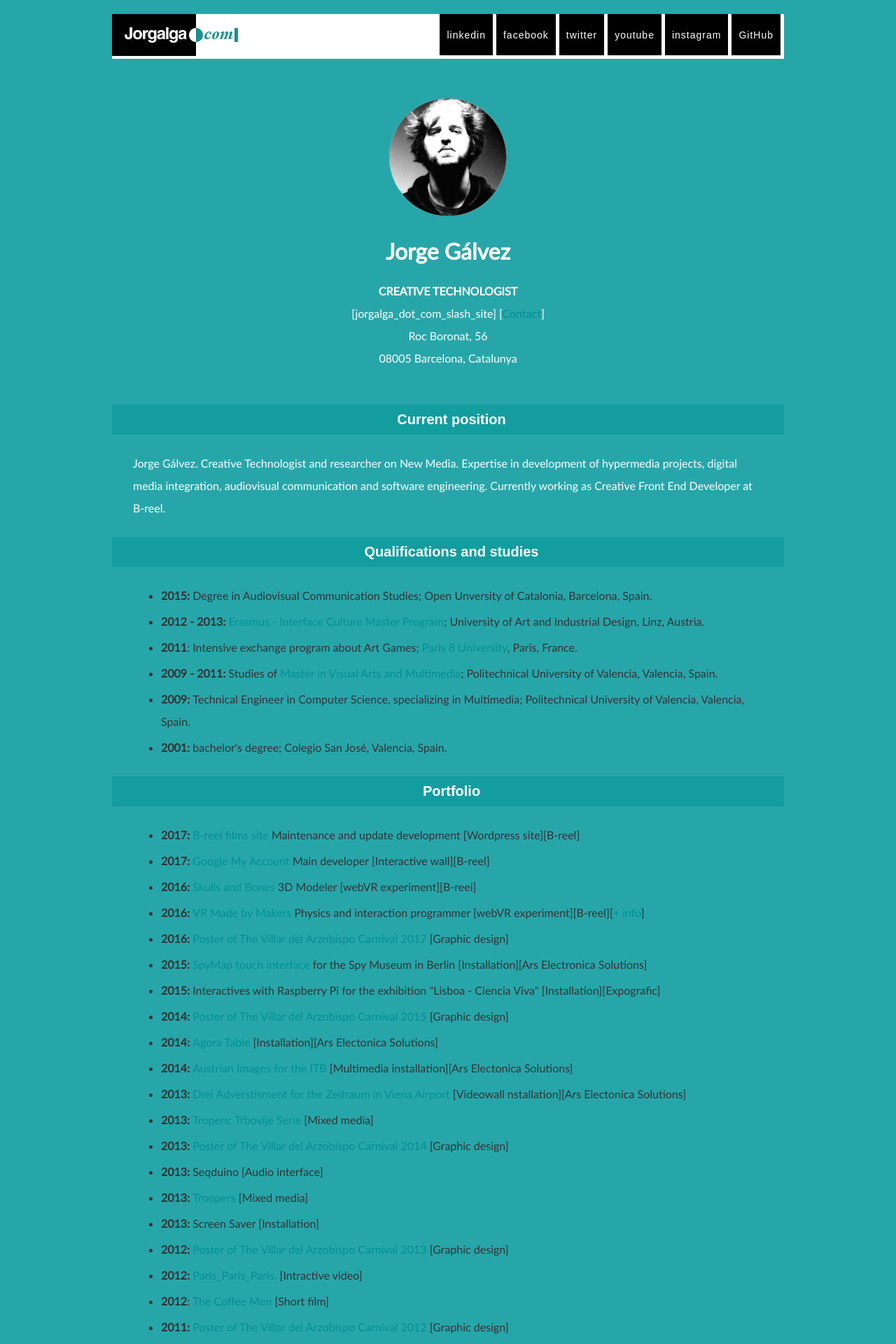
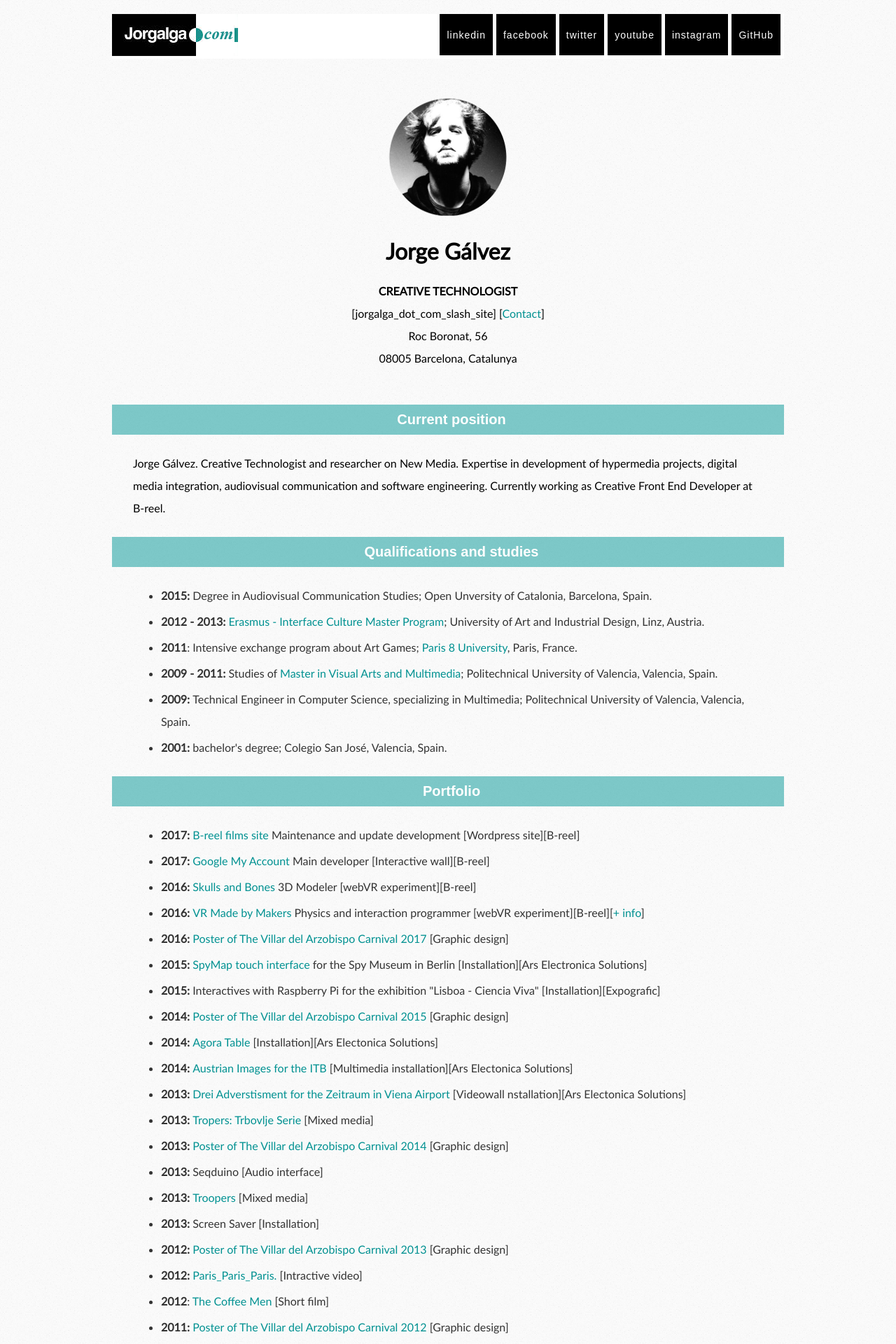
Before and after one commit to jorgalga/jorgalga.github.io, a PHP site: page / in a window 1280 px wide. Shown: the top 1920 px of the page at 70% size. Run offline with PHP 8.4, Linux system fonts and the light colour scheme; some libraries are stand-ins or nearby versions.

Commit message:
some fixes

```diff
--- a/css/style.css
+++ b/css/style.css
@@ -116,8 +116,6 @@ a:hover img {
 }
 
 .smooth {
-    background: #27A6AA;
-    color: white;
     padding: 20px;
     position: fixed;
     top: 0;
--- a/index.html
+++ b/index.html
@@ -9,13 +9,13 @@
 </head>
 
 <body>
+    <div class=scroll-top-wrapper>
+        <span class=scroll-top-inner>
+            <i class="fa fa-2x fa-arrow-circle-up"></i>
+        </span>
+    </div>
     <div class='wrapper'>
         <div class='smooth'>
-            <div class=scroll-top-wrapper>
-                <span class=scroll-top-inner>
-<i class="fa fa-2x fa-arrow-circle-up"></i>
-</span>
-            </div>
             <div id=contenedor>
                 <div id=navigation>
                     <img alt="Logo of the site" src=assets/img/logojorgalganet.jpg height="60" width="180" />
@@ -231,7 +231,7 @@
             offset = element.offset();
             offsetTop = offset.top;
             $("html, body").animate({
-                scrollTop: offsetTop
+                scrollTop: offsetTopgi
             }, 500, "linear")
         }
 
```
